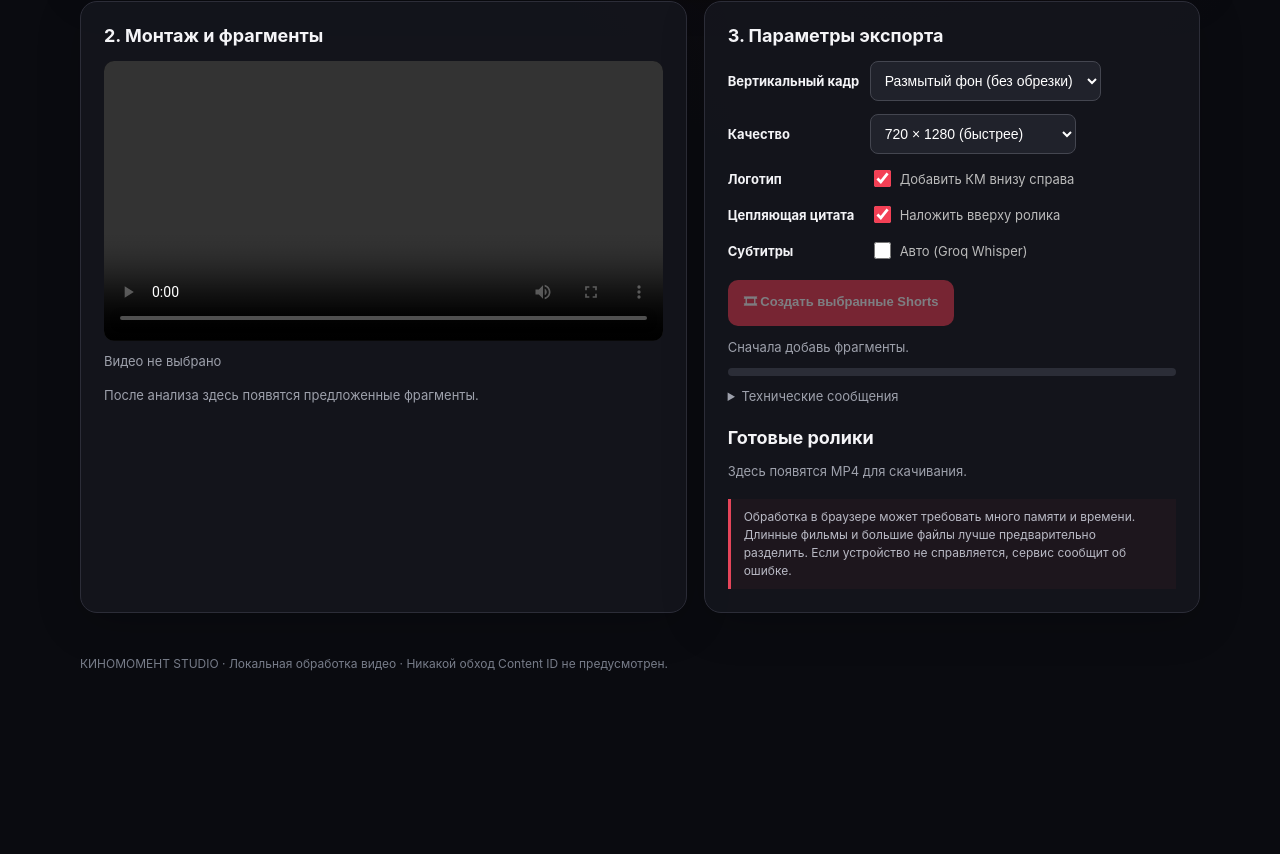
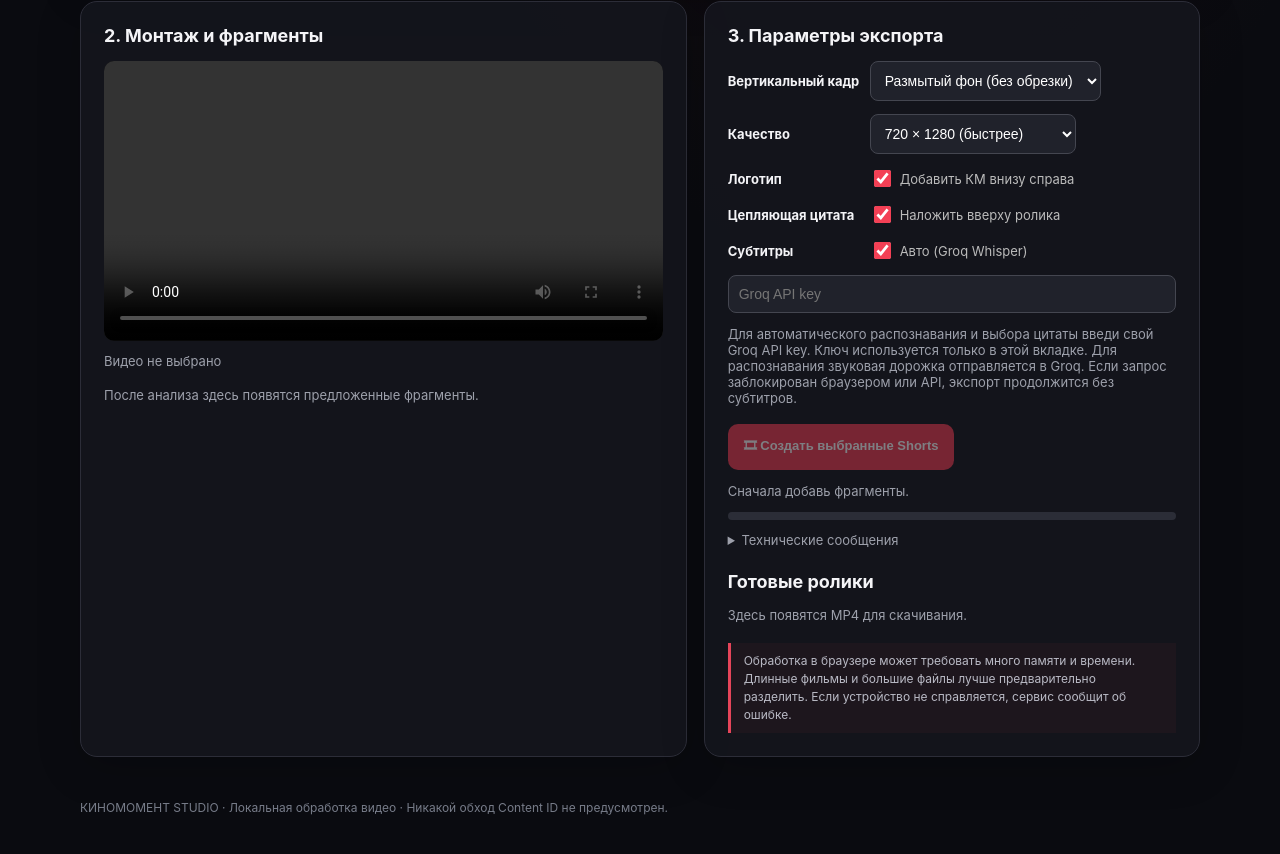
Before and after one commit to andreikuzmin1996-cloud/hustle-label-music-site, a plain HTML site: page kinomoment-studio/index.html in a window 1280 px wide. Shown: the part 810-1664 px from the top of the page. Before the commit the page ends 1556 px from the top, so only its background shows below. Drawn offline with Linux system fonts and the light colour scheme.

Commit message:
Show transcription configuration by default for automatic captions and quotes

```diff
--- a/kinomoment-studio/index.html
+++ b/kinomoment-studio/index.html
@@ -12,8 +12,8 @@
 <section class="panel"><h2>3. Параметры экспорта</h2><div class="setting"><strong>Вертикальный кадр</strong><select id="mode"><option value="blur">Размытый фон (без обрезки)</option><option value="crop">Обрезать по центру 9:16</option></select></div>
 <div class="setting"><strong>Качество</strong><select id="size"><option value="720">720 × 1280 (быстрее)</option><option value="1080">1080 × 1920 (медленнее)</option></select></div>
 <div class="setting"><strong>Логотип</strong><label><input type="checkbox" id="logo" checked> Добавить КМ внизу справа</label></div>
-<div class="setting"><strong>Цепляющая цитата</strong><label><input type="checkbox" id="quoteToggle" checked> Наложить вверху ролика</label></div><div class="setting"><strong>Субтитры</strong><label><input type="checkbox" id="captions"> Авто (Groq Whisper)</label></div>
-<div id="groqBox" class="hide"><div class="setting"><input type="password" id="groq" placeholder="Groq API key" style="width:100%"></div><p class="muted">Ключ используется только в этой вкладке. Для распознавания звуковая дорожка отправляется в Groq. Если запрос заблокирован браузером или API, экспорт продолжится без субтитров.</p></div>
+<div class="setting"><strong>Цепляющая цитата</strong><label><input type="checkbox" id="quoteToggle" checked> Наложить вверху ролика</label></div><div class="setting"><strong>Субтитры</strong><label><input type="checkbox" id="captions" checked> Авто (Groq Whisper)</label></div>
+<div id="groqBox"><div class="setting"><input type="password" id="groq" placeholder="Groq API key" style="width:100%"></div><p class="muted">Для автоматического распознавания и выбора цитаты введи свой Groq API key. Ключ используется только в этой вкладке. Для распознавания звуковая дорожка отправляется в Groq. Если запрос заблокирован браузером или API, экспорт продолжится без субтитров.</p></div>
 <div class="flex" style="margin-top:18px"><button id="render" class="btn" disabled>🎞 Создать выбранные Shorts</button><button id="cancel" class="btn ghost hide">Остановить</button></div>
 <p id="renderStatus" class="muted">Сначала добавь фрагменты.</p><div class="progress"><div id="progress"></div></div><details style="margin-top:12px"><summary class="muted">Технические сообщения</summary><pre id="log"></pre></details>
 <h2 style="margin-top:23px">Готовые ролики</h2><div id="results" class="muted">Здесь появятся MP4 для скачивания.</div>
```
